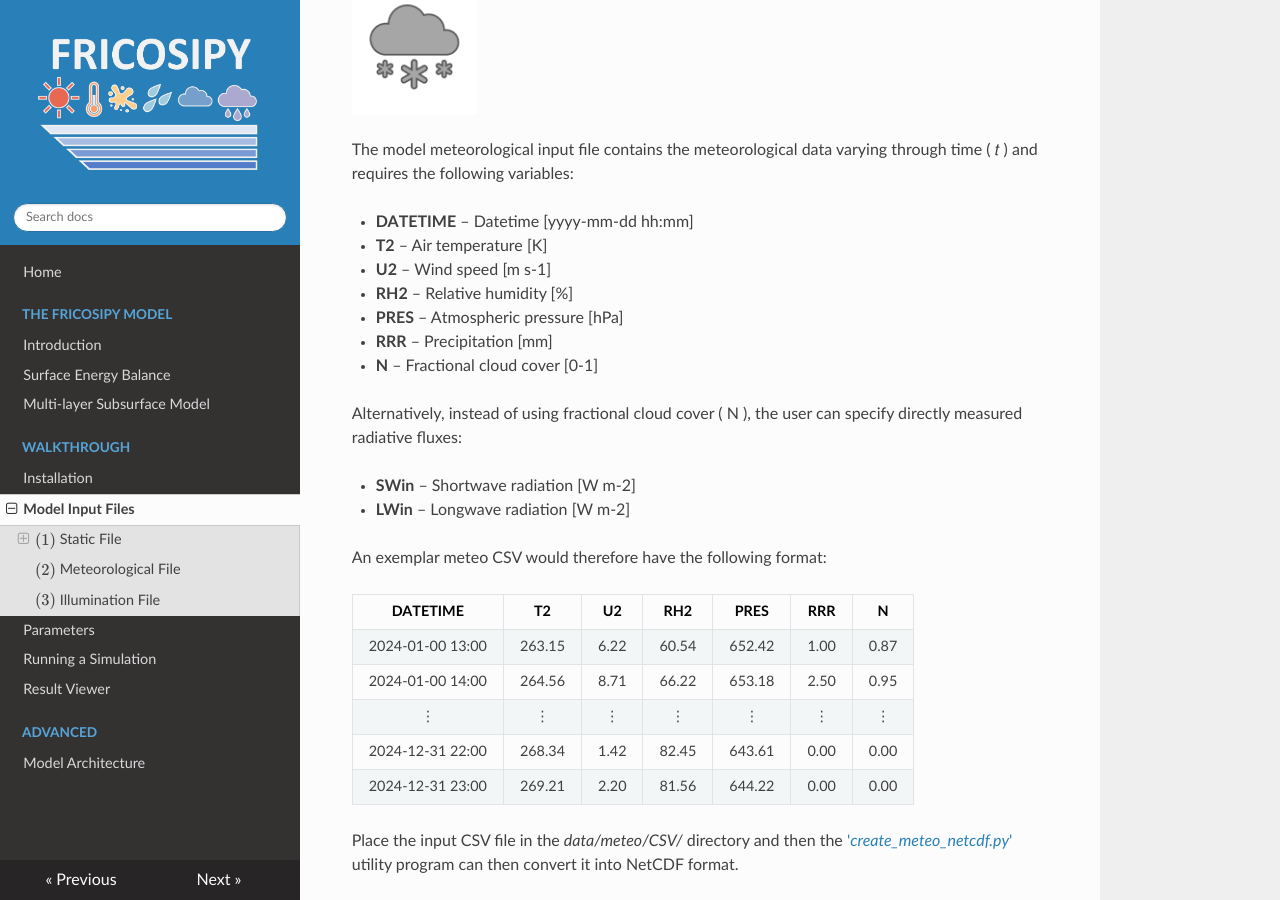
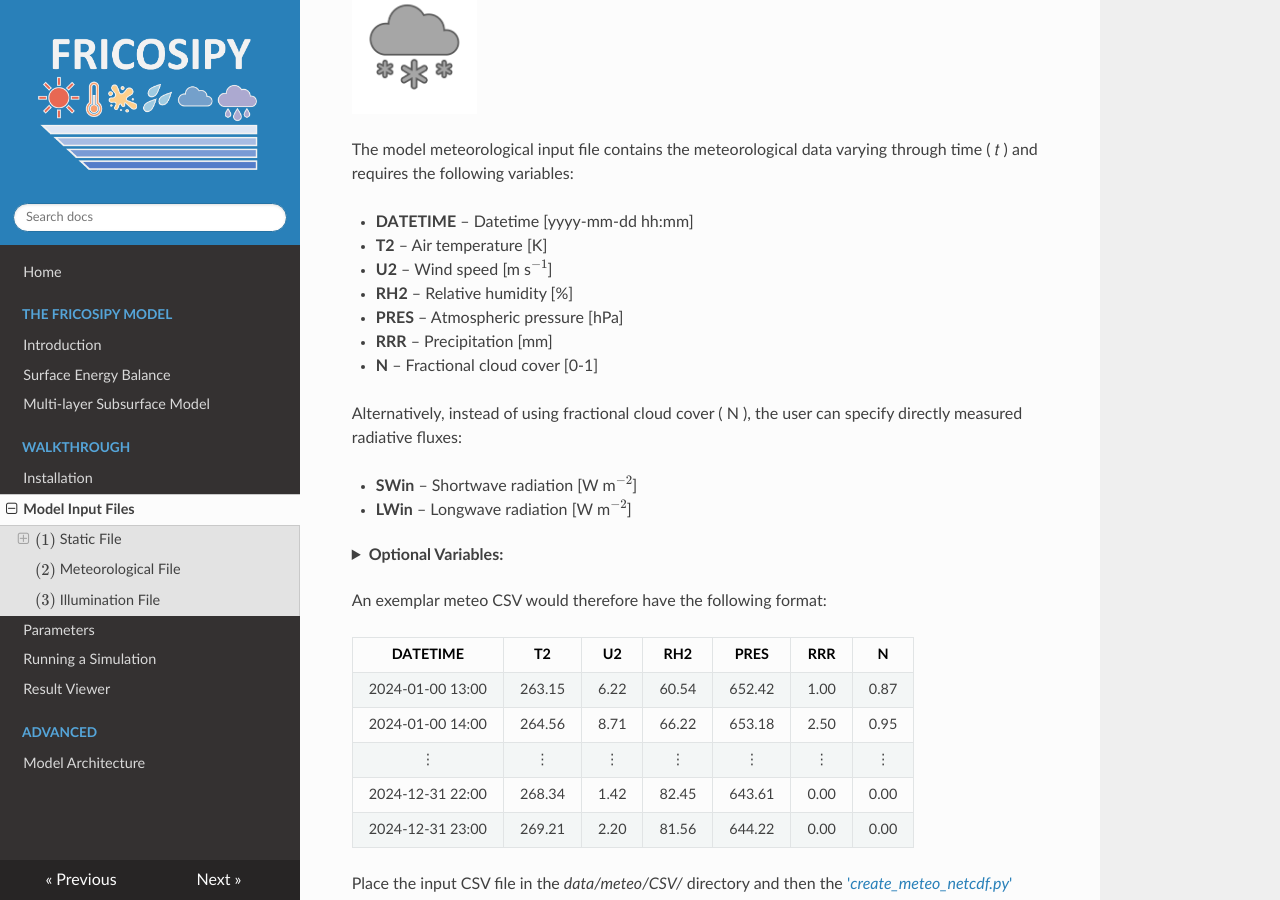
Before and after one commit to MarcusGastaldello/FRICOSIPY, an MkDocs documentation site: the page built from docs/model_input_files.md, in a window 1280 px wide and 900 px high, scrolled down 2487 px. Built offline with MkDocs 1.6.1, drawn with Linux system fonts in a browser that asks for light colours; nearby versions of some CDN libraries; some of the changed lines change nothing that is shown.

Commit message:
Update model_input_files.md

```diff
--- a/docs/model_input_files.md
+++ b/docs/model_input_files.md
@@ -101,7 +101,7 @@
 
 * **DATETIME** – Datetime [yyyy-mm-dd hh:mm]
 * **T2**   – Air temperature [K]
-* **U2**   – Wind speed [m s-1]
+* **U2**   – Wind speed [m s$^{-1}$]
 * **RH2**  – Relative humidity [%]
 * **PRES** – Atmospheric pressure [hPa]
 * **RRR**  – Precipitation [mm]
@@ -109,9 +109,19 @@
 
 Alternatively, instead of using fractional cloud cover ( N ), the user can specify directly measured radiative fluxes:
 
-* **SWin** – Shortwave radiation [W m-2]
-* **LWin** – Longwave radiation [W m-2]
+* **SWin** – Shortwave radiation [W m$^{-2}$]
+* **LWin** – Longwave radiation [W m$^{-2}$]
 
+??? "**Optional Variables:**"
+
+    <br>
+    The following optional variables can also be used:
+
+    * **T2_LAPSE** – Air temperature lapse rate [K m$^{-1}$] <br> *(enables a spatially-variable basal/geothermal heat flux and overrides the 'basal heat flux' parameter)*
+    * **THICKNESS** – Glacier thickness [m] <br> *(enables a spatially-variable initial glacier height and overrides the 'initial height' parameters)*
+    * **PRECIPITATION_CLIMATIOLOGY** – Precipitation climatology [m w.e.] <br> *(annual precipitation climatology for the three-phase anomaly model)*
+
+<br>
 An exemplar meteo CSV would therefore have the following format:
 
 | DATETIME          | T2     | U2   | RH2   | PRES   | RRR  | N    |
```
